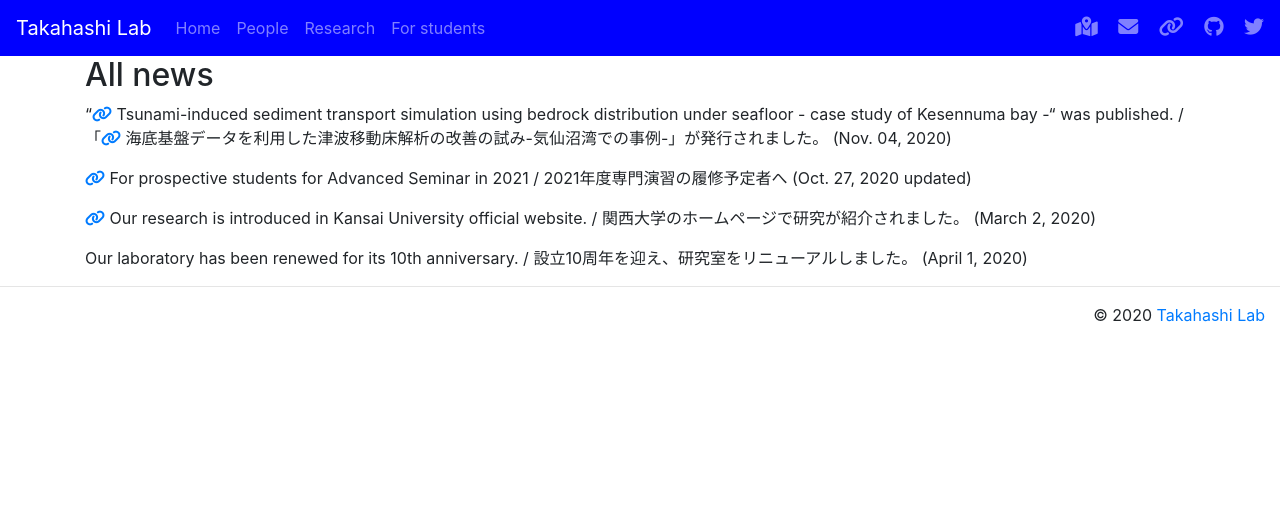
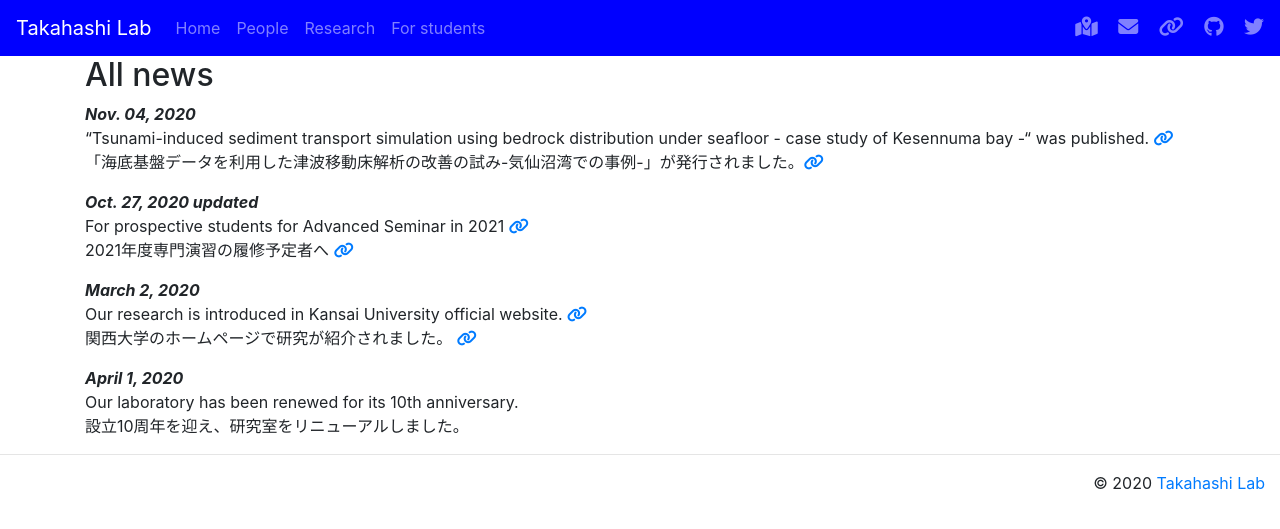
Before and after one commit to tkhslab/tkhslab.github.io, a Jekyll site: the page built from allnews.md, in a window 1280 px wide. Shown: the top 529 px of the page. Built offline with Jekyll 4.4.1, drawn with Linux system fonts in a browser that asks for light colours; nearby versions of some CDN libraries.

Commit message:
change format of news

```diff
--- a/allnews.md
+++ b/allnews.md
@@ -2,21 +2,22 @@
 title: All news
 ---
 ## All news
-"<a href="https://www.jstage.jst.go.jp/article/kaigan/76/2/76_I_427/_article/-char/en/"><i class="fas fa-link"></i></a>
-Tsunami-induced sediment transport simulation using bedrock distribution under seafloor - case study of Kesennuma bay -" was published.
-/ 「<a href="https://www.jstage.jst.go.jp/article/kaigan/76/2/76_I_427/_article/-char/ja/"><i class="fas fa-link"></i></a>
-海底基盤データを利用した津波移動床解析の改善の試み-気仙沼湾での事例-」が発行されました。
-(Nov. 04, 2020)
+***Nov. 04, 2020***
+"Tsunami-induced sediment transport simulation using bedrock distribution under seafloor - case study of Kesennuma bay -" was published. <a href="https://www.jstage.jst.go.jp/article/kaigan/76/2/76_I_427/_article/-char/en/"><i class="fas fa-link"></i></a>
+「海底基盤データを利用した津波移動床解析の改善の試み-気仙沼湾での事例-」が発行されました。<a href="https://www.jstage.jst.go.jp/article/kaigan/76/2/76_I_427/_article/-char/ja/"><i class="fas fa-link"></i></a>
 
+***Oct. 27, 2020 updated***
+For prospective students for Advanced Seminar in 2021
 <a href="/b2.html"><i class="fas fa-link"></i></a>
-For prospective students for Advanced Seminar in 2021
-/ 2021年度専門演習の履修予定者へ
-(Oct. 27, 2020 updated)
+2021年度専門演習の履修予定者へ
+<a href="/b2.html"><i class="fas fa-link"></i></a>
 
+***March 2, 2020***
+Our research is introduced in Kansai University official website.
 <a href="https://www.kansai-u.ac.jp/stories/11_takahashi.html"><i class="fas fa-link"></i></a>
-Our research is introduced in Kansai University official website.
-/ 関西大学のホームページで研究が紹介されました。
-(March 2, 2020)
+関西大学のホームページで研究が紹介されました。
+<a href="https://www.kansai-u.ac.jp/stories/11_takahashi.html"><i class="fas fa-link"></i></a>
 
-Our laboratory has been renewed for its 10th anniversary. / 設立10周年を迎え、研究室をリニューアルしました。
-(April 1, 2020)
+***April 1, 2020***
+Our laboratory has been renewed for its 10th anniversary.
+設立10周年を迎え、研究室をリニューアルしました。
```
Also changed, not shown: index.md (+6 -6 lines).
